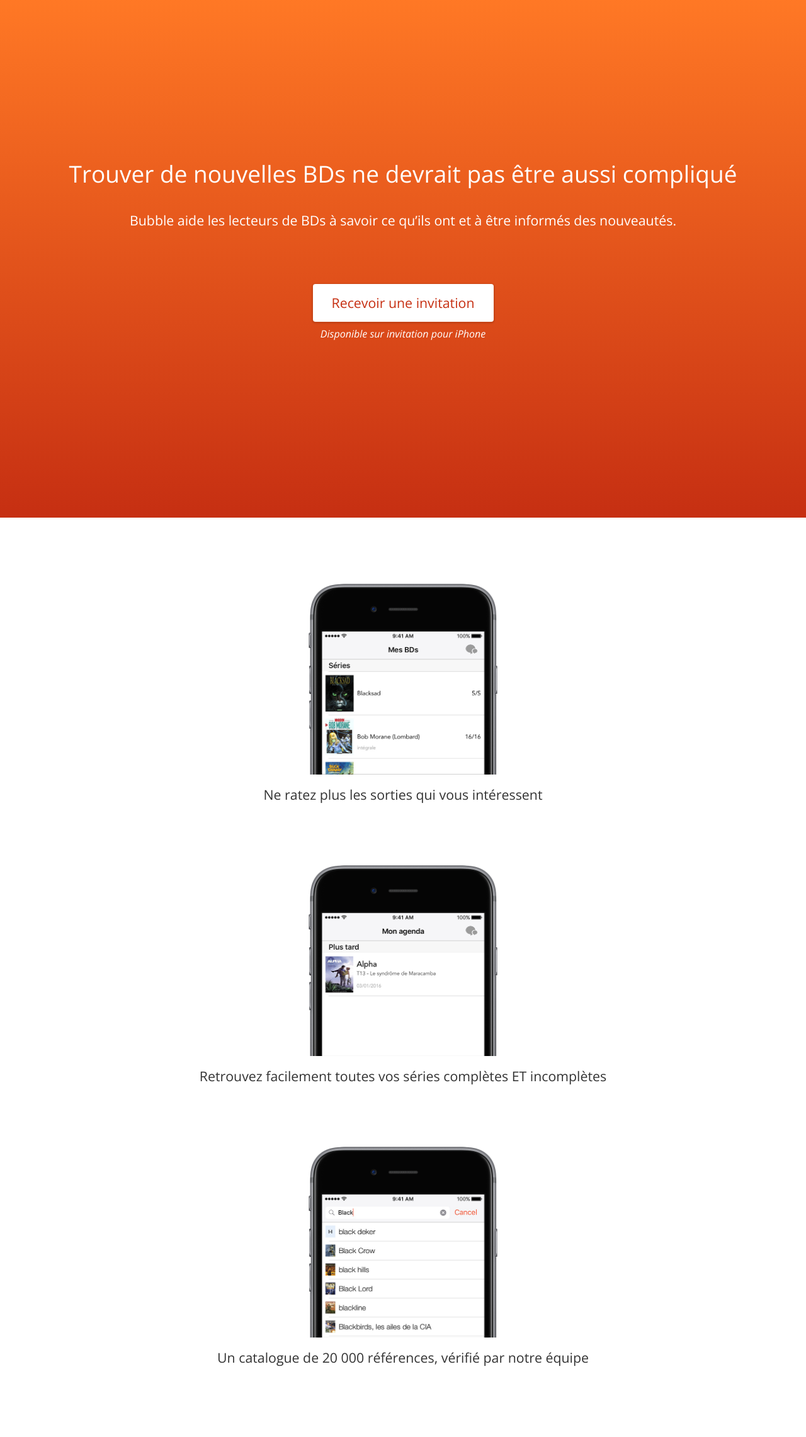
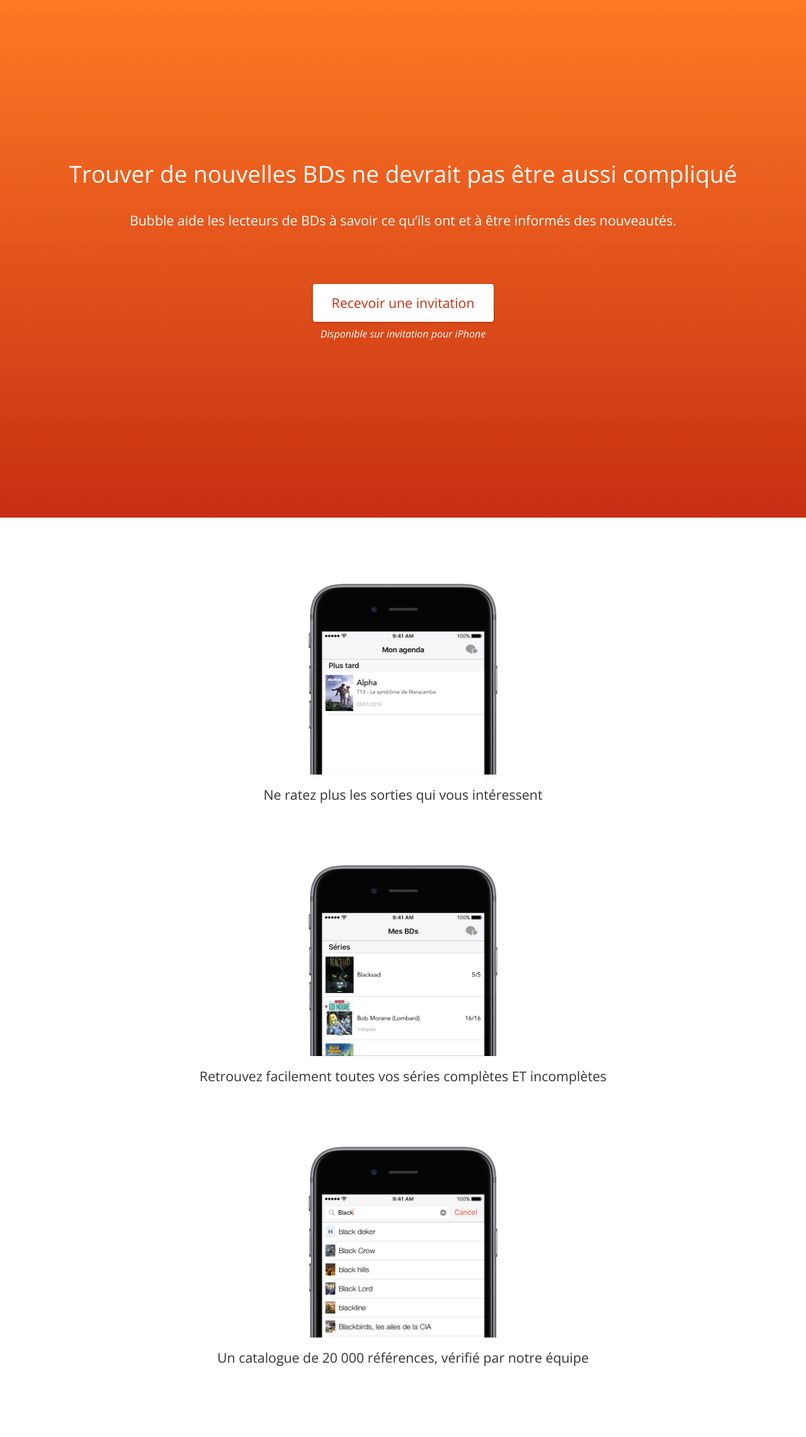
Before and after one commit to hbcbh1999/bubble-website, a Jekyll site: the page built from index.html, in a window 1280 px wide. Shown: the whole page at 63% size. Built offline with Jekyll 4.4.1, drawn with Linux system fonts in a browser that asks for light colours.

Commit message:
Small fix

```diff
--- a/_includes/features.html
+++ b/_includes/features.html
@@ -1,13 +1,13 @@
 <section id="features" class="container">
 	<div class="row">
 		<article id="agenda" class="features-row col-md-12">
-			<img src="/img/collection.png" />
+			<img src="/img/agenda.png" />
 			<div class="features-text">
 				<h3>Ne ratez plus les sorties qui vous intéressent</h3>
 			</div>
 		</article>
 		<article id="collection" class="features-row col-md-12">
-			<img src="/img/agenda.png" />
+			<img src="/img/collection.png" />
 			<div class="features-text">
 				<h3>Retrouvez facilement toutes vos séries complètes ET incomplètes</h3>
 			</div>
```
